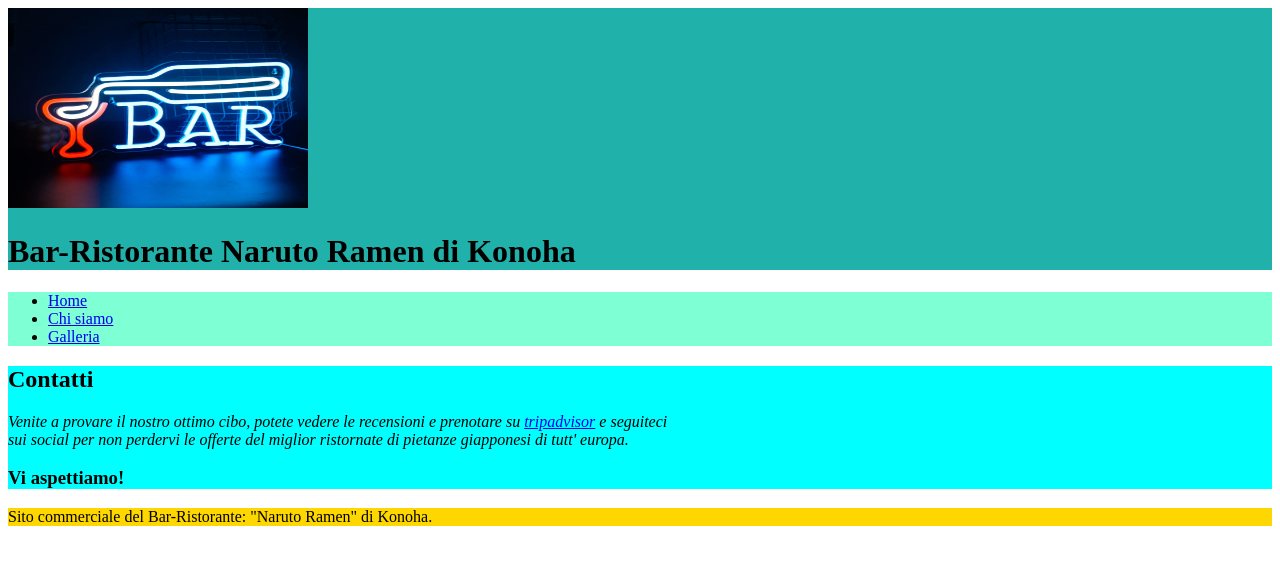
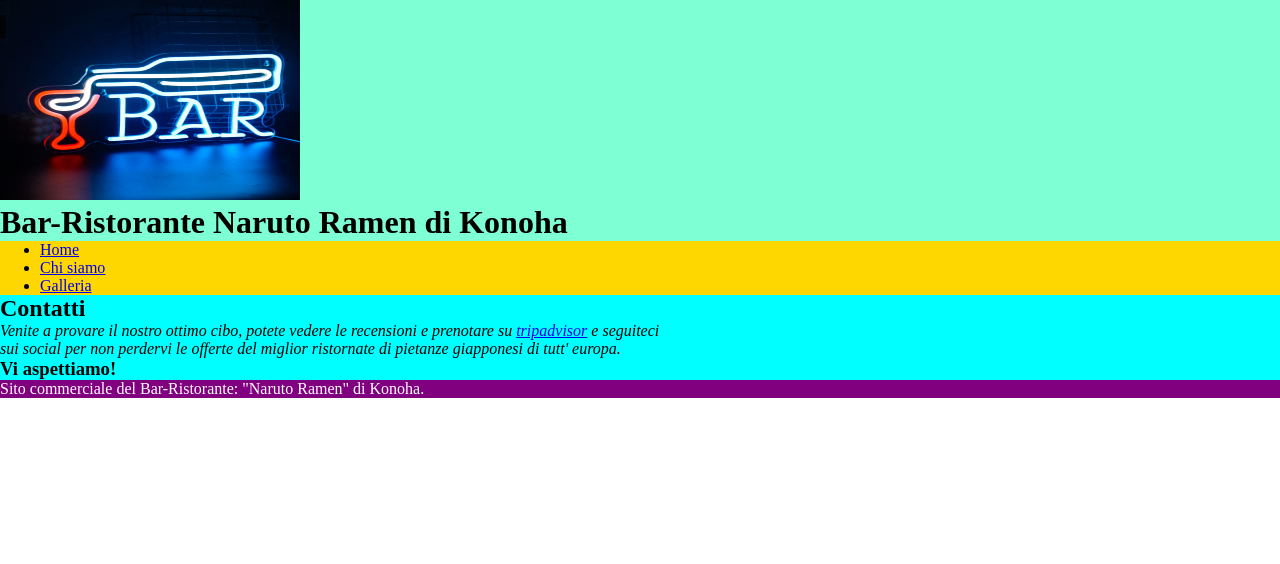
Before and after one commit to Alessandro212009/sito_commerciale, a plain HTML site: page contat.html in a window 1280 px wide. Drawn offline with Linux system fonts and the light colour scheme.

Commit message:
Add files via upload

```diff
--- a/contat.html
+++ b/contat.html
@@ -3,27 +3,28 @@
 <head>
     <meta charset="UTF-8">
     <meta name="viewport" content="width=device-width, initial-scale=1.0">
+    <link rel="stylesheet" href="style.css">
     <title>Document</title>
 </head>
 <body>
-    <header style="background-color: lightseagreen;">
+    <header>
         <img src="immagini/61jbPProyDL.jpg" alt="Insegna Bar" width="300" height="200">
         <h1>Bar-Ristorante Naruto Ramen di Konoha</h1>
     </header>
-    <nav style="background-color: aquamarine;" >
+    <nav>
         <ul>
             <li><a href="index.html" target="_blank">Home</a></li>
             <li><a href="about.html" target="_blank">Chi siamo</a></li>
             <li><a href="gallery.html" target="_blank">Galleria</a></li>
         </ul>
     </nav>
-    <main style="background-color: cyan;" >
+    <main>
         <h2>Contatti</h2>
         <p><em>Venite a provare il nostro ottimo cibo, potete vedere le recensioni e prenotare su <a href="https://www.tripadvisor.it/Restaurant_Review-g187824-d27154537-Reviews-Naruto_Ramen_Noodles_Bar_Restaurant-La_Spezia_Province_of_La_Spezia_Liguria.html" target="_blank">tripadvisor</a> e seguiteci<br>
         sui social per non perdervi le offerte del miglior ristornate di pietanze giapponesi di tutt' europa.</em></p>
         <h3>Vi aspettiamo!</h3>
     </main>
-    <footer style="background-color: gold;" >
+    <footer>
         <p>Sito commerciale del Bar-Ristorante: "Naruto Ramen" di Konoha.</p>
     </footer>
 </body>
--- /dev/null
+++ b/style.css
@@ -0,0 +1,25 @@
+*{
+    margin: 0;
+}
+body{
+    width: 100%;
+    height: 100%;
+}
+header{
+    background-color: aquamarine;
+}
+main{
+    background-color: cyan;
+}
+nav{
+    background-color: gold;
+}
+footer{
+    background-color: purple;
+    color: white;
+}
+@media screen and (max - width : 550px){
+    header, footer, nav, main{
+        width: 100%;
+    }
+}
```
Also changed, not shown: about.html (+5 -4 lines), gallery.html (+5 -4 lines), index.html (+5 -4 lines).
